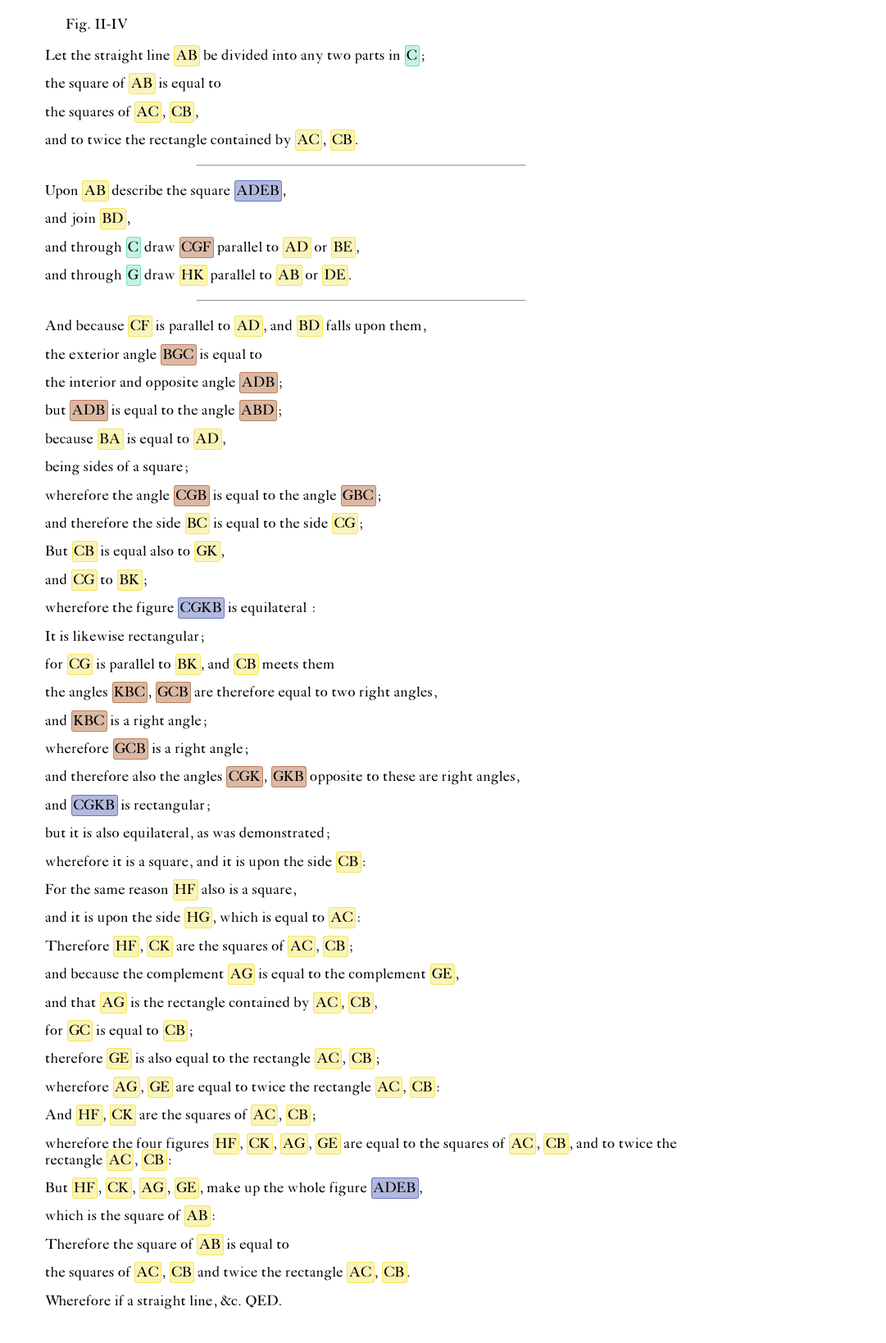
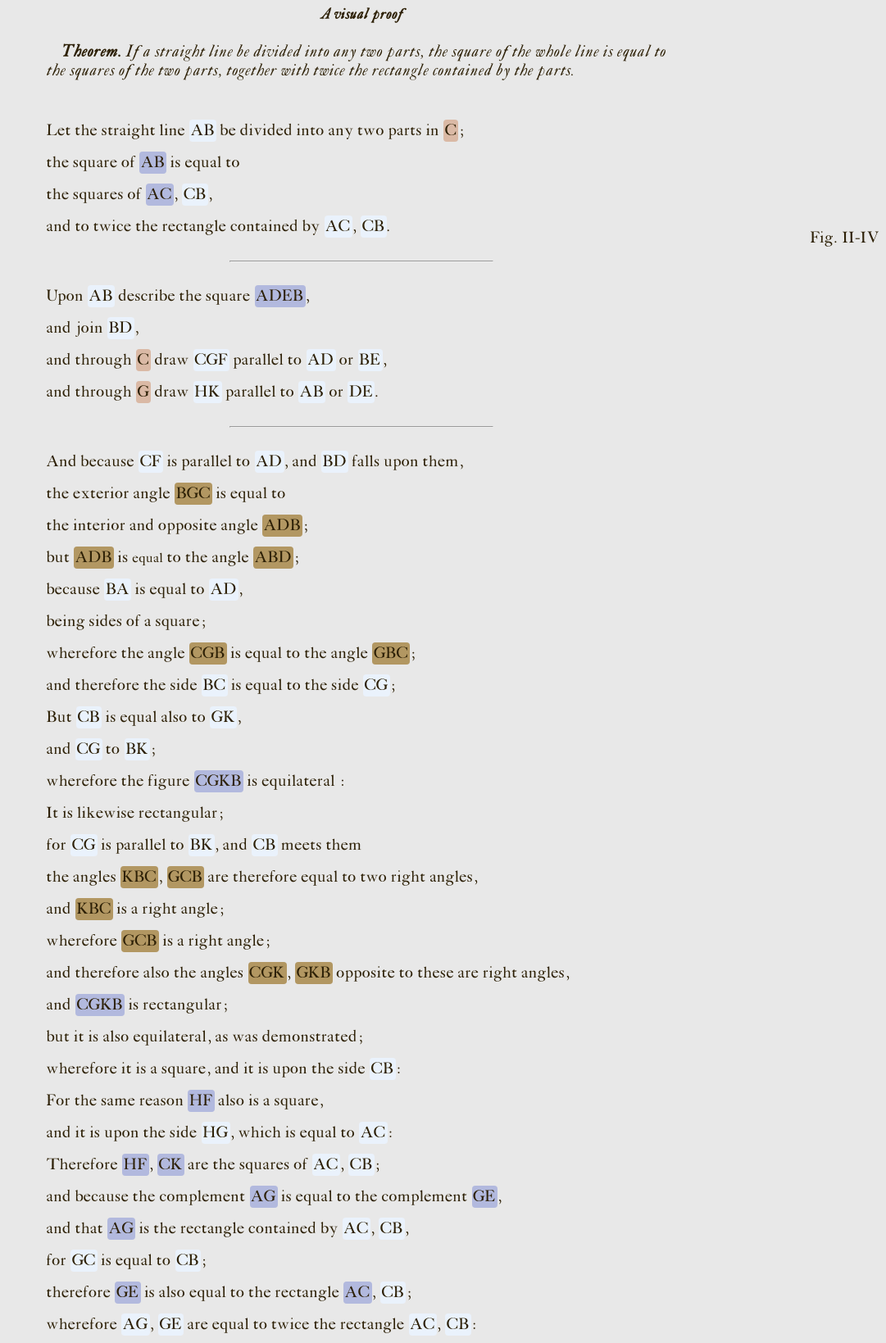
Before and after one commit to sliminality/visual-proofs, a website: page index.html in a window 1280 px wide. Shown: the part 100-1739 px from the top of the page at 82% size, without its empty margins (199-1280 px from the left). Before the commit the page ends 1712 px from the top, so only its background shows below. Drawn offline with Linux system fonts and the light colour scheme; a script that the page names is missing.

Commit message:
stylistic refinements

```diff
--- a/index.html
+++ b/index.html
@@ -14,8 +14,9 @@
     <section data-proof="ii-iv" class="proof">
       <header class="proof__header">
         <h2 id="book-ii-prop-iv" class="proof__title">Book II, Prop. IV.</h2>
+        <h4 class="proof__subtitle">A visual proof</h4>
         <blockquote class="proof__prop">
-          <p>If a straight line be divided into any two parts, the square of the whole line is equal to the squares of the two parts, together with twice the rectangle contained by the parts.</p>
+        <p><strong>Theorem.</strong> If a straight line be divided into any two parts, the square of the whole line is equal to the squares of the two parts, together with twice the rectangle contained by the parts.</p>
         </blockquote>
       </header>
 
@@ -25,54 +26,58 @@
           <figcaption class="proof__figure-caption">Fig. II-IV</figcaption>
         </figure>
 
-        <p>Let the straight line <span data-math-line="" data-math-value="AB">AB</span> be divided into any two parts in <span data-math-point data-math-value="C">C</span>;</p>
-        <p>the square of <span data-math-line="" data-math-value="AB">AB</span> is equal to</p>
-        <p>the squares of <span data-math-line="" data-math-value="AC">AC</span>, <span data-math-line="" data-math-value="CB">CB</span>,</p>
-        <p>and to twice the rectangle contained by <span data-math-line="" data-math-value="AC">AC</span>, <span data-math-line="" data-math-value="CB">CB</span>.</p>
+        <p>Let the straight line <span data-math-type="line" data-math-value="AB">AB</span> be divided into any two parts in <span data-math-type="point" data-math-value="C">C</span>;</p>
+        <p>the square of <span data-math-type="quad" data-math-value="AB">AB</span> is equal to</p>
+        <p>the squares of <span data-math-type="quad" data-math-value="AC">AC</span>, <span data-math-type="line" data-math-value="CB">CB</span>,</p>
+        <p>and to twice the rectangle contained by <span data-math-type="line" data-math-value="AC">AC</span>, <span data-math-type="line" data-math-value="CB">CB</span>.</p>
         <hr />
-        <p>Upon <span data-math-line="" data-math-value="AB">AB</span> describe the square <span data-math-quad="" data-math-value="ADEB">ADEB</span>,</p>
-        <p>and join <span data-math-line="" data-math-value="BD">BD</span>,</p>
-        <p>and through <span data-math-point data-math-value="C">C</span> draw <span data-math-angle="" data-math-value="CGF">CGF</span> parallel to <span data-math-line="" data-math-value="AD">AD</span> or <span data-math-line="" data-math-value="BE">BE</span>,</p>
-        <p>and through <span data-math-point data-math-value="G">G</span> draw <span data-math-line="" data-math-value="HK">HK</span> parallel to <span data-math-line="" data-math-value="AB">AB</span> or <span data-math-line="" data-math-value="DE">DE</span>.</p>
+        <p>Upon <span data-math-type="line" data-math-value="AB">AB</span> describe the square <span data-math-type="quad" data-math-value="ADEB">ADEB</span>,</p>
+        <p>and join <span data-math-type="line" data-math-value="BD">BD</span>,</p>
+        <p>and through <span data-math-type="point" data-math-value="C">C</span> draw <span data-math-type="line" data-math-value="CF">CGF</span> parallel to <span data-math-type="line" data-math-value="AD">AD</span> or <span data-math-type="line" data-math-value="BE">BE</span>,</p>
+        <p>and through <span data-math-type="point" data-math-value="G">G</span> draw <span data-math-type="line" data-math-value="HK">HK</span> parallel to <span data-math-type="line" data-math-value="AB">AB</span> or <span data-math-type="line" data-math-value="DE">DE</span>.</p>
         <hr />
-        <p>And because <span data-math-line="" data-math-value="CF">CF</span> is parallel to <span data-math-line="" data-math-value="AD">AD</span>, and <span data-math-line="" data-math-value="BD">BD</span> falls upon them,</p>
-        <p>the exterior angle <span data-math-angle="" data-math-value="BGC">BGC</span> is equal to</p>
-        <p>the interior and opposite angle <span data-math-angle="" data-math-value="ADB">ADB</span>;</p>
-        <p>but <span data-math-angle="" data-math-value="ADB">ADB</span> is equal to the angle <span data-math-angle="" data-math-value="ABD">ABD</span>;</p>
-        <p>because <span data-math-line="" data-math-value="BA">BA</span> is equal to <span data-math-line="" data-math-value="AD">AD</span>,</p>
+        <p>And because <span data-math-type="line" data-math-value="CF">CF</span> is parallel to <span data-math-type="line" data-math-value="AD">AD</span>, and <span data-math-type="line" data-math-value="BD">BD</span> falls upon them,</p>
+        <p>the exterior angle <span data-math-type="angle" data-math-value="BGC">BGC</span> is equal to</p>
+        <p>the interior and opposite angle <span data-math-type="angle" data-math-value="ADB">ADB</span>;</p>
+        <p>but <span data-math-type="angle" data-math-value="ADB">ADB</span> is <small>equal</small> to the angle <span data-math-type="angle" data-math-value="ABD">ABD</span>;</p>
+        <p>because <span data-math-type="line" data-math-value="BA">BA</span> is equal to <span data-math-type="line" data-math-value="AD">AD</span>,</p>
         <p>being sides of a square;</p>
-        <p>wherefore the angle <span data-math-angle="" data-math-value="CGB">CGB</span> is equal to the angle <span data-math-angle="" data-math-value="GBC">GBC</span>;</p>
-        <p>and therefore the side <span data-math-line="" data-math-value="BC">BC</span> is equal to the side <span data-math-line="" data-math-value="CG">CG</span>;</p>
-        <p>But <span data-math-line="" data-math-value="CB">CB</span> is equal also to <span data-math-line="" data-math-value="GK">GK</span>,</p>
-        <p>and <span data-math-line="" data-math-value="CG">CG</span> to <span data-math-line="" data-math-value="BK">BK</span>;</p>
-        <p>wherefore the figure <span data-math-quad="" data-math-value="CGKB">CGKB</span> is equilateral :</p>
+        <p>wherefore the angle <span data-math-type="angle" data-math-value="CGB">CGB</span> is equal to the angle <span data-math-type="angle" data-math-value="GBC">GBC</span>;</p>
+        <p>and therefore the side <span data-math-type="line" data-math-value="BC">BC</span> is equal to the side <span data-math-type="line" data-math-value="CG">CG</span>;</p>
+        <p>But <span data-math-type="line" data-math-value="CB">CB</span> is equal also to <span data-math-type="line" data-math-value="GK">GK</span>,</p>
+        <p>and <span data-math-type="line" data-math-value="CG">CG</span> to <span data-math-type="line" data-math-value="BK">BK</span>;</p>
+        <p>wherefore the figure <span data-math-type="quad" data-math-value="CGKB">CGKB</span> is equilateral :</p>
         <p>It is likewise rectangular;</p>
-        <p>for <span data-math-line="" data-math-value="CG">CG</span> is parallel to <span data-math-line="" data-math-value="BK">BK</span>, and <span data-math-line="" data-math-value="CB">CB</span> meets them</p>
-        <p>the angles <span data-math-angle="" data-math-value="KBC">KBC</span>, <span data-math-angle="" data-math-value="GCB">GCB</span> are therefore equal to two right angles,</p>
-        <p>and <span data-math-angle="" data-math-value="KBC">KBC</span> is a right angle;</p>
-        <p>wherefore <span data-math-angle="" data-math-value="GCB">GCB</span> is a right angle;</p>
-        <p>and therefore also the angles <span data-math-angle="" data-math-value="CGK">CGK</span>, <span data-math-angle="" data-math-value="GKB">GKB</span> opposite to these are right angles,</p>
-        <p>and <span data-math-quad="" data-math-value="CGKB">CGKB</span> is rectangular;</p>
+        <p>for <span data-math-type="line" data-math-value="CG">CG</span> is parallel to <span data-math-type="line" data-math-value="BK">BK</span>, and <span data-math-type="line" data-math-value="CB">CB</span> meets them</p>
+        <p>the angles <span data-math-type="angle" data-math-value="KBC">KBC</span>, <span data-math-type="angle" data-math-value="GCB">GCB</span> are therefore equal to two right angles,</p>
+        <p>and <span data-math-type="angle" data-math-value="KBC">KBC</span> is a right angle;</p>
+        <p>wherefore <span data-math-type="angle" data-math-value="GCB">GCB</span> is a right angle;</p>
+        <p>and therefore also the angles <span data-math-type="angle" data-math-value="CGK">CGK</span>, <span data-math-type="angle" data-math-value="GKB">GKB</span> opposite to these are right angles,</p>
+        <p>and <span data-math-type="quad" data-math-value="CGKB">CGKB</span> is rectangular;</p>
         <p>but it is also equilateral, as was demonstrated;</p>
-        <p>wherefore it is a square, and it is upon the side <span data-math-line="" data-math-value="CB">CB</span>:</p>
-        <p>For the same reason <span data-math-line="" data-math-value="HF">HF</span> also is a square,</p>
-        <p>and it is upon the side <span data-math-line="" data-math-value="HG">HG</span>, which is equal to <span data-math-line="" data-math-value="AC">AC</span>:</p>
-        <p>Therefore <span data-math-line="" data-math-value="HF">HF</span>, <span data-math-line="" data-math-value="CK">CK</span> are the squares of <span data-math-line="" data-math-value="AC">AC</span>, <span data-math-line="" data-math-value="CB">CB</span>;</p>
-        <p>and because the complement <span data-math-line="" data-math-value="AG">AG</span> is equal to the complement <span data-math-line="" data-math-value="GE">GE</span>,</p>
-        <p>and that <span data-math-line="" data-math-value="AG">AG</span> is the rectangle contained by <span data-math-line="" data-math-value="AC">AC</span>, <span data-math-line="" data-math-value="CB">CB</span>,</p>
-        <p>for <span data-math-line="" data-math-value="GC">GC</span> is equal to <span data-math-line="" data-math-value="CB">CB</span>;</p>
-        <p>therefore <span data-math-line="" data-math-value="GE">GE</span> is also equal to the rectangle <span data-math-line="" data-math-value="AC">AC</span>, <span data-math-line="" data-math-value="CB">CB</span>;</p>
-        <p>wherefore <span data-math-line="" data-math-value="AG">AG</span>, <span data-math-line="" data-math-value="GE">GE</span> are equal to twice the rectangle <span data-math-line="" data-math-value="AC">AC</span>, <span data-math-line="" data-math-value="CB">CB</span>:</p>
-        <p>And <span data-math-line="" data-math-value="HF">HF</span>, <span data-math-line="" data-math-value="CK">CK</span> are the squares of <span data-math-line="" data-math-value="AC">AC</span>, <span data-math-line="" data-math-value="CB">CB</span>;</p>
-        <p>wherefore the four figures <span data-math-line="" data-math-value="HF">HF</span>, <span data-math-line="" data-math-value="CK">CK</span>, <span data-math-line="" data-math-value="AG">AG</span>, <span data-math-line="" data-math-value="GE">GE</span> are equal to the squares of <span data-math-line="" data-math-value="AC">AC</span>, <span data-math-line="" data-math-value="CB">CB</span>, and to twice the rectangle <span data-math-line="" data-math-value="AC">AC</span>, <span data-math-line="" data-math-value="CB">CB</span>:</p>
-        <p>But <span data-math-line="" data-math-value="HF">HF</span>, <span data-math-line="" data-math-value="CK">CK</span>, <span data-math-line="" data-math-value="AG">AG</span>, <span data-math-line="" data-math-value="GE">GE</span>, make up the whole figure <span data-math-quad="" data-math-value="ADEB">ADEB</span>,</p>
-        <p>which is the square of <span data-math-line="" data-math-value="AB">AB</span>:</p>
-        <p>Therefore the square of <span data-math-line="" data-math-value="AB">AB</span> is equal to</p>
-        <p>the squares of <span data-math-line="" data-math-value="AC">AC</span>, <span data-math-line="" data-math-value="CB">CB</span> and twice the rectangle <span data-math-line="" data-math-value="AC">AC</span>, <span data-math-line="" data-math-value="CB">CB</span>.</p>
+        <p>wherefore it is a square, and it is upon the side <span data-math-type="line" data-math-value="CB">CB</span>:</p>
+        <p>For the same reason <span data-math-type="quad" data-math-value="HF">HF</span> also is a square,</p>
+        <p>and it is upon the side <span data-math-type="line" data-math-value="HG">HG</span>, which is equal to <span data-math-type="line" data-math-value="AC">AC</span>:</p>
+        <p>Therefore <span data-math-type="quad" data-math-value="HF">HF</span>, <span data-math-type="quad" data-math-value="CK">CK</span> are the squares of <span data-math-type="line" data-math-value="AC">AC</span>, <span data-math-type="line" data-math-value="CB">CB</span>;</p>
+        <p>and because the complement <span data-math-type="quad" data-math-value="AG">AG</span> is equal to the complement <span data-math-type="quad" data-math-value="GE">GE</span>,</p>
+        <p>and that <span data-math-type="quad" data-math-value="AG">AG</span> is the rectangle contained by <span data-math-type="line" data-math-value="AC">AC</span>, <span data-math-type="line" data-math-value="CB">CB</span>,</p>
+        <p>for <span data-math-type="line" data-math-value="GC">GC</span> is equal to <span data-math-type="line" data-math-value="CB">CB</span>;</p>
+        <p>therefore <span data-math-type="quad" data-math-value="GE">GE</span> is also equal to the rectangle <span data-math-type="quad" data-math-value="AG">AC</span>, <span data-math-type="line" data-math-value="CB">CB</span>;</p>
+        <p>wherefore <span data-math-type="line" data-math-value="AG">AG</span>, <span data-math-type="line" data-math-value="GE">GE</span> are equal to twice the rectangle <span data-math-type="line" data-math-value="AC">AC</span>, <span data-math-type="line" data-math-value="CB">CB</span>:</p>
+        <p>And <span data-math-type="quad" data-math-value="HF">HF</span>, <span data-math-type="quad" data-math-value="CK">CK</span> are the squares of <span data-math-type="line" data-math-value="AC">AC</span>, <span data-math-type="line" data-math-value="CB">CB</span>;</p>
+        <p>wherefore the four figures <span data-math-type="quad" data-math-value="HF">HF</span>, <span data-math-type="quad" data-math-value="CK">CK</span>, <span data-math-type="quad" data-math-value="AG">AG</span>, <span data-math-type="quad" data-math-value="GE">GE</span> are</p>
+        <p> equal to the squares of <span data-math-type="line" data-math-value="AC">AC</span>, <span data-math-type="line" data-math-value="CB">CB</span>, and to twice the rectangle <span data-math-type="line" data-math-value="AC">AC</span>, <span data-math-type="line" data-math-value="CB">CB</span>:</p>
+        <p>But <span data-math-type="quad" data-math-value="HF">HF</span>, <span data-math-type="quad" data-math-value="CK">CK</span>, <span data-math-type="quad" data-math-value="AG">AG</span>, <span data-math-type="quad" data-math-value="GE">GE</span>, make up the whole figure <span data-math-type="quad" data-math-value="ADEB">ADEB</span>,</p>
+        <p>which is the square of <span data-math-type="line" data-math-value="AB">AB</span>:</p>
+        <p>Therefore the square of <span data-math-type="line" data-math-value="AB">AB</span> is equal to</p>
+        <p>the squares of <span data-math-type="line" data-math-value="AC">AC</span>, <span data-math-type="line" data-math-value="CB">CB</span> and twice the rectangle <span data-math-type="line" data-math-value="AC">AC</span>, <span data-math-type="line" data-math-value="CB">CB</span>.</p>
         <p>Wherefore if a straight line, &amp;c. QED.</p>
       </main>
     </section>
   </main>
+  <footer class="footer">
+    Made by Sarah Lim for HUM 325: Technologies of Language with Professor Jules Law.
+  </footer>
   <script type="text/javascript" src="https://cdnjs.cloudflare.com/ajax/libs/two.js/0.6.0/two.js"></script>
   <script type="text/javascript" src="proofs.js"></script>
 </body>
--- a/styles.scss
+++ b/styles.scss
@@ -1,7 +1,7 @@
-$blond: rgb(251, 244, 185);
-$mint: rgb(198, 242, 225);
-$pink: rgb(218, 185, 165);
-$blue: rgb(178, 185, 222);
+$point: rgb(218, 185, 165);
+$line: rgb(234, 242, 252);
+$angle: rgb(178, 151, 98);
+$quad: rgb(178, 185, 222);
 
 html {
   font-size: 100%;
@@ -9,7 +9,13 @@ html {
 
 body {
   font-family: 'Wyld', serif;
-  font-size: 18px;
+  font-size: 20px;
+  background-color: rgb(232, 232, 232);
+  color: rgb(45, 32, 6);
+}
+
+.main {
+  margin-top: 50px;
 }
 
 .proof {
@@ -17,13 +23,21 @@ body {
   margin: 0 auto;
 
   &__header {
-    margin-bottom: 30px;
+    margin-bottom: 50px;
   }
 
   &__title {
     text-transform: uppercase;
-    font-size: 100%;
+    font-size: 150%;
     text-align: center;
+    margin-bottom: 20px;
+  }
+
+  &__subtitle {
+    font-style: italic;
+    font-size: 90%;
+    text-align: center;
+    display: block;
   }
 
   &__prop {
@@ -37,54 +51,80 @@ body {
   }
 
   hr {
-    width: 50%;
-    margin-top: 20px;
-    margin-bottom: 20px;
+    width: 40%;
+    margin-top: 30px;
+    margin-bottom: 30px;
   }
 }
 
-[data-math-point] {
-  background-color: $mint;
-  border-color: darken($mint, 20%);
+.proof__figure {
+  margin: 10px;
+  position: fixed;
+  right: 0;
+  bottom: 50%;
+  transform: translateY(50%);
 
-  &:hover {
-    background-color: darken($mint, 20%);
+  &-caption {
+    text-align: center;
   }
 }
 
-[data-math-line] {
-  background-color: $blond;
-  border-color: darken($blond, 20%);
+[data-math-type="point"] {
+  background-color: $point;
+  border-color: darken($point, 20%);
 
   &:hover {
-    background-color: darken($blond, 20%);
+    background-color: darken($point, 10%);
   }
 }
 
-[data-math-angle] {
-  background-color: $pink;
-  border-color: darken($pink, 20%);
+[data-math-type="line"] {
+  background-color: $line;
+  border-color: darken($line, 20%);
 
   &:hover {
-    background-color: darken($pink, 20%);
+    background-color: darken($line, 10%);
   }
 }
 
-[data-math-quad] {
-  background-color: $blue;
-  border-color: darken($blue, 20%);
+[data-math-type="angle"] {
+  background-color: $angle;
+  border-color: darken($angle, 20%);
 
   &:hover {
-    background-color: darken($blue, 20%);
+    background-color: darken($angle, 10%);
   }
 }
 
-[data-math-point],
-[data-math-line],
-[data-math-angle],
-[data-math-quad] {
+[data-math-type="quad"] {
+  background-color: $quad;
+  border-color: darken($quad, 20%);
+
+  &:hover {
+    background-color: darken($quad, 10%);
+  }
+}
+
+[data-math-type="point"],
+[data-math-type="line"],
+[data-math-type="angle"],
+[data-math-type="quad"] {
   padding: 2px;
-  border-width: 1px;
-  border-style: solid;
-  border-radius: 3px;
+  border-radius: 4px;
 }
+
+[data-highlight-container] {
+  position: absolute;
+  z-index: 999;
+}
+
+.highlight--point {
+  background-color: $line;
+  opacity: 0.6;
+}
+
+.footer {
+  text-align: center;
+  margin-top: 40px;
+  padding: 30px;
+}
```
Also changed, not shown: md/book-2-prop-4-older.md (+39 -39 lines), proofs.js (+12 -7 lines), styles.css.
